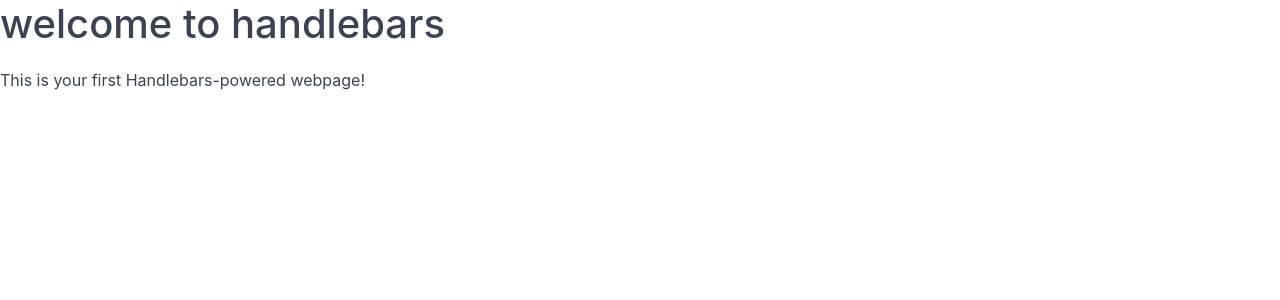
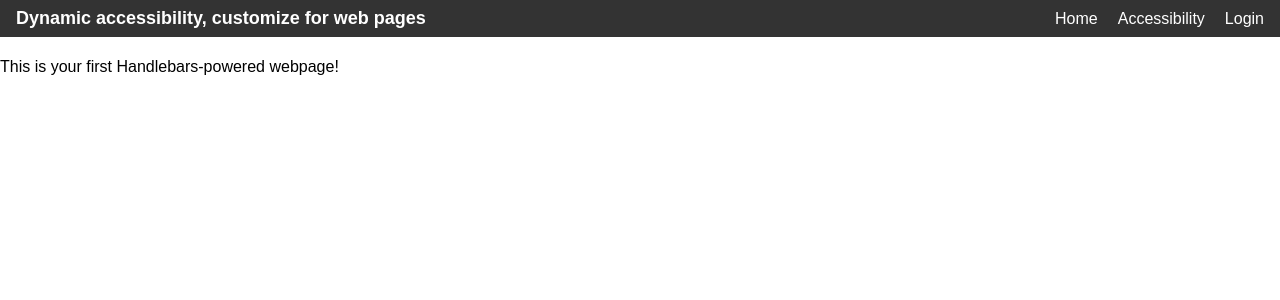
Before and after one commit to UP2017562/Final-Year, a Node server app: page / in a window 1280 px wide. Shown: the top 300 px of the page. Run offline with Node 20, Linux system fonts and the light colour scheme; some libraries are stand-ins or nearby versions.

Commit message:
MenuBar
Successfully completed the navbar, will implement movements to different pages soon

```diff
--- a/website/mywebsiteapp.js
+++ b/website/mywebsiteapp.js
@@ -3,7 +3,7 @@ const { engine } = require('express-handlebars');
 const bodyParser = require('body-parser');
 
 const app = express();
-const port = 8080;
+const PORT = 8080;
 
 app.engine('handlebars', engine());
 app.set('view engine', 'handlebars');
@@ -12,9 +12,12 @@ app.set('views', './views');
 app.use(express.static('public'));
 
 app.get('/', (req, res) => {
-    res.render('home', {title: 'welcome to handlebars'});
+    const model={
+        style: "mystyle.css"
+    }
+    res.render('home.handlebars', model)
 });
 
-app.listen(port, () => {
-    console.log('Server running at http://localhost:${PORT}');
+app.listen(PORT, () => {
+    console.log(`Server running at http://localhost:${PORT}`);
 });
--- a/website/public/css/mystyle.css
+++ b/website/public/css/mystyle.css
@@ -0,0 +1,40 @@
+body {
+    margin: 0;
+    font-family: Arial, sans-serif;
+  }
+
+  .navbar {
+    display: flex;
+    justify-content: space-between;
+    align-items: center;
+    background-color: #333;
+    color: white;
+    padding: 0.5rem 1rem;
+  }
+
+  .navbar .title {
+    font-size: 18px;
+    font-weight: bold;
+  }
+
+  .navbar .tabs {
+    list-style: none;
+    display: flex;
+    margin: 0;
+    padding: 0;
+  }
+
+  .navbar .tabs li {
+    margin-left: 20px;
+  }
+
+  .navbar .tabs a {
+    color: white;
+    text-decoration: none;
+    font-size: 16px;
+  }
+
+  .navbar .tabs a:hover {
+    text-decoration: underline;
+    color: #ddd;
+  }
--- a/website/views/layouts/main.handlebars
+++ b/website/views/layouts/main.handlebars
@@ -3,11 +3,8 @@
     <head>
         <meta charset="UTF-8">
         <meta name="viewport" content="width=device-width, initial-scale=1.0">
-        <title>Portfolio CA</title>
-        <link rel="stylesheet" href="https://unpkg.com/spectre.css/dist/spectre.min.css">
+        <title>Dynamic accessibility, customize for web pages</title>
         <link rel="stylesheet" href="/css/{{style}}">
-        <link href='https://unpkg.com/boxicons@2.1.4/css/boxicons.min.css' rel='stylesheet'>
-        <link rel="stylesheet" href="https://cdnjs.cloudflare.com/ajax/libs/font-awesome/5.15.3/css/all.min.css">
     </head>
     <body>
         {{> menu}}
--- a/website/views/partials/menu.handlebars
+++ b/website/views/partials/menu.handlebars
@@ -0,0 +1,12 @@
+<header>
+    <nav>
+        <div class="navbar">
+            <label class="title">Dynamic accessibility, customize for web pages</label>
+            <ul class="tabs">
+                <li><a href="/"> Home </a></li>
+                <li><a href="/accessibility"> Accessibility </a></li>
+                <li><a href="/login"> Login </a></li>
+            </ul>
+        </div>
+    </nav>
+</header>
```
